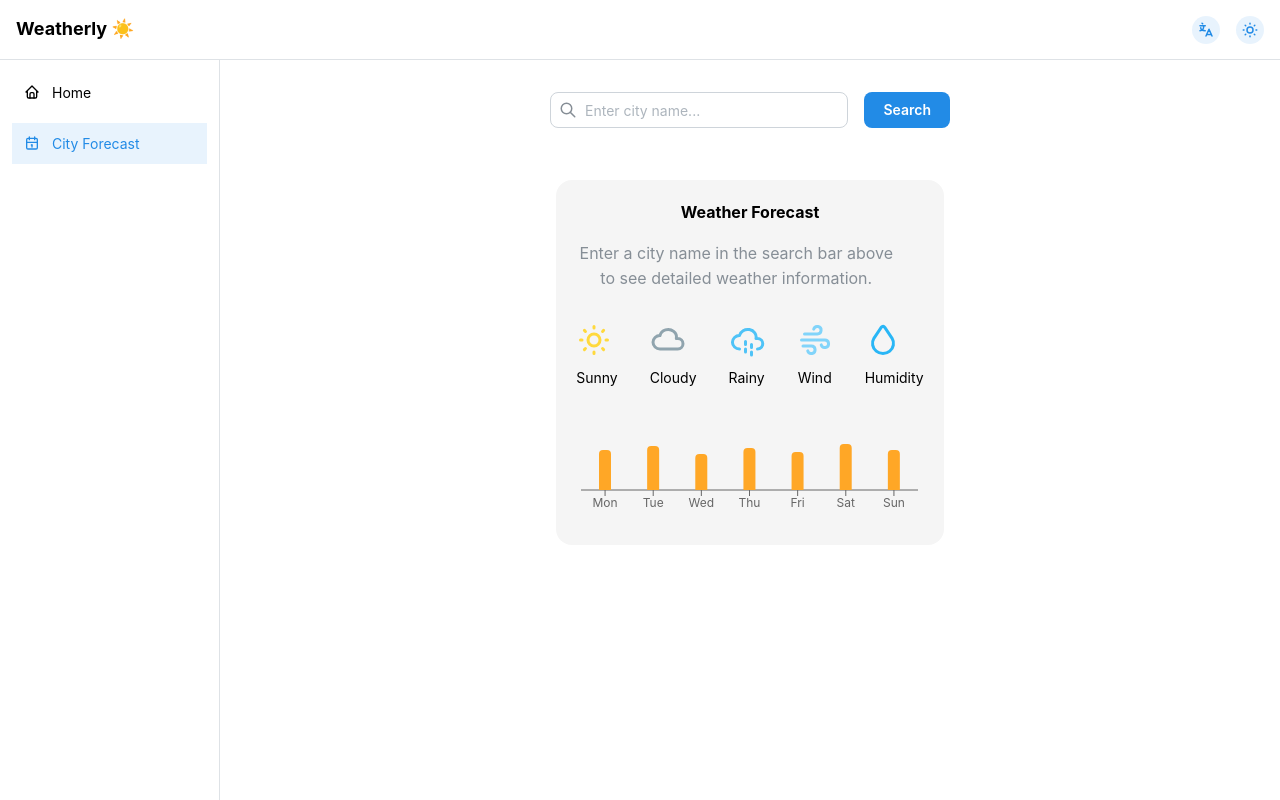
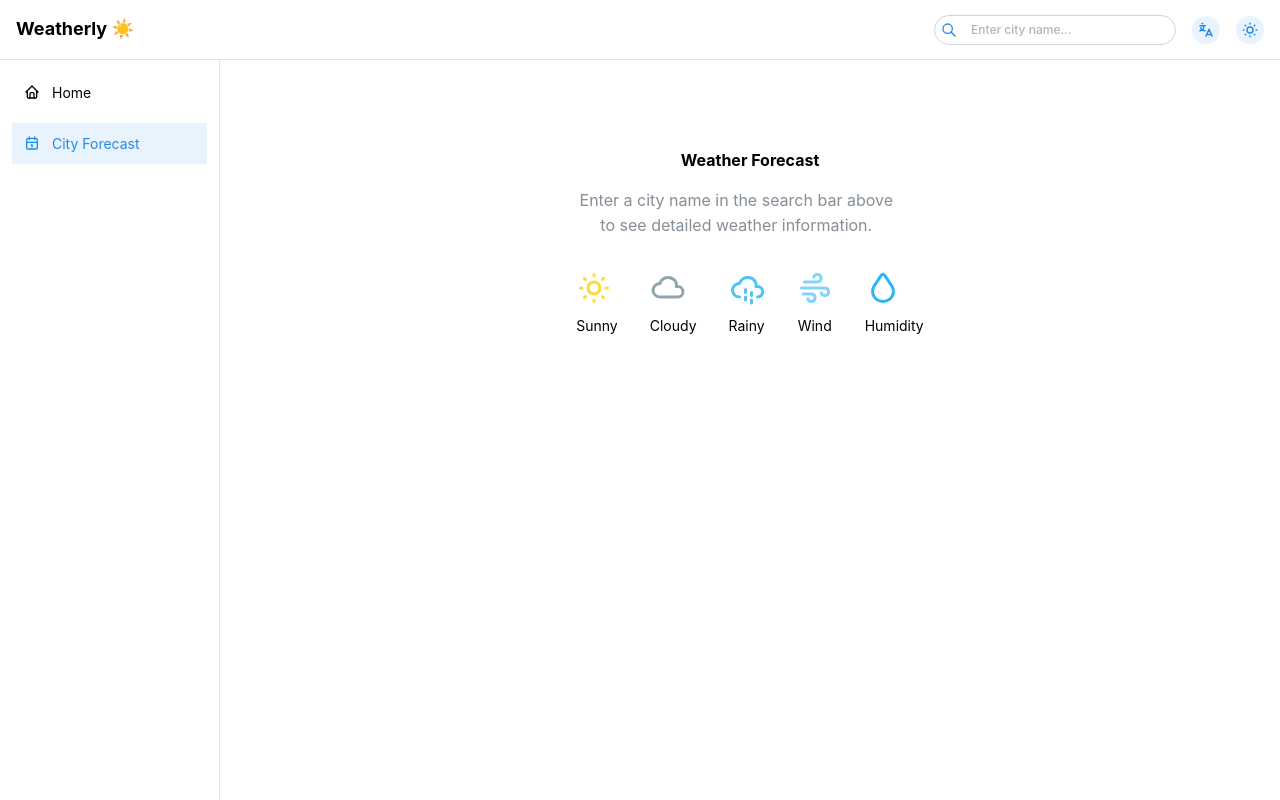
Before and after one commit to kiianskii/weather-project, a React app: page /city in a window 1280 px wide. Built offline with nearby package versions, Linux system fonts and the light colour scheme; the HTML template or start-up script is replaced by a standard one.

Commit message:
modified search

```diff
--- a/src/App.tsx
+++ b/src/App.tsx
@@ -18,7 +18,6 @@ function App() {
           <Routes>
             <Route path="/" element={<HomePage />} />
             <Route path="/city" element={<CityWeather />} />
-            <Route path="/city/:name" element={<CityWeather />} />
           </Routes>
         </AppLayout>
       </BrowserRouter>
--- a/src/api/weatherApi.ts
+++ b/src/api/weatherApi.ts
@@ -23,9 +23,11 @@ export const fetchWeather = async (lat: number, lon: number) => {
         "cloudcover",
         "precipitation_probability",
         "precipitation",
+        "surface_pressure", // 🆕 додано
       ].join(","),
       timezone: "auto",
     },
   });
+
   return response.data;
 };
--- a/src/components/layout/Header.tsx
+++ b/src/components/layout/Header.tsx
@@ -1,5 +1,6 @@
 import { Group, Text, ActionIcon } from "@mantine/core";
-import { IconSun, IconMoon, IconLanguage } from "@tabler/icons-react";
+import { IconSun, IconLanguage } from "@tabler/icons-react";
+import SearchBar from "../widgets/SearchBar";
 
 const Header = () => {
   return (
@@ -9,6 +10,7 @@ const Header = () => {
       </Text>
 
       <Group>
+        <SearchBar />
         <ActionIcon variant="light" radius="xl" aria-label="Change language">
           <IconLanguage size={18} />
         </ActionIcon>
--- a/src/components/utils/WeatherPlaceholder.tsx
+++ b/src/components/utils/WeatherPlaceholder.tsx
@@ -1,38 +1,4 @@
-// import { Card, Stack, Text, Box } from "@mantine/core";
-// import { IconSun, IconCloud, IconCloudRain } from "@tabler/icons-react";
-
-// const WeatherPlaceholder = () => {
-//   return (
-//     <Card
-//       p="xl"
-//       style={{
-//         minHeight: 300,
-//         color: "#333",
-//         display: "flex",
-//         flexDirection: "column",
-//         justifyContent: "center",
-//         alignItems: "center",
-//       }}
-//     >
-//       <Stack align="center" gap="md">
-//         <Box style={{ display: "flex", gap: 16 }}>
-//           <IconSun size={48} color="#FFD93D" />
-//           <IconCloud size={48} color="#90A4AE" />
-//           <IconCloudRain size={48} color="#4FC3F7" />
-//         </Box>
-//         <Text size="xl" fw={700} style={{ textAlign: "center" }}>
-//           Weather is waiting for you!
-//         </Text>
-//         <Text size="sm" color="dimmed" style={{ textAlign: "center" }}>
-//           Enter a city name in the search bar to see the forecast.
-//         </Text>
-//       </Stack>
-//     </Card>
-//   );
-// };
-
-// export default WeatherPlaceholder;
-import { Card, Stack, Text, Box, Group } from "@mantine/core";
+import { Card, Stack, Text, Group } from "@mantine/core";
 import {
   IconSun,
   IconCloud,
@@ -40,31 +6,13 @@ import {
   IconWind,
   IconDroplet,
 } from "@tabler/icons-react";
-import {
-  ResponsiveContainer,
-  BarChart,
-  Bar,
-  XAxis,
-  YAxis,
-  Tooltip,
-} from "recharts";
-
-const placeholderData = [
-  { day: "Mon", temp: 20 },
-  { day: "Tue", temp: 22 },
-  { day: "Wed", temp: 18 },
-  { day: "Thu", temp: 21 },
-  { day: "Fri", temp: 19 },
-  { day: "Sat", temp: 23 },
-  { day: "Sun", temp: 20 },
-];
 
 const WeatherPlaceholder = () => {
   return (
     <Card
       p="xl"
       style={{
-        minHeight: 350,
+        minHeight: 300,
         display: "flex",
         flexDirection: "column",
         justifyContent: "center",
@@ -76,7 +24,7 @@ const WeatherPlaceholder = () => {
         gap="md"
         p="lg"
         style={{
-          background: "#f5f5f5",
+          //   background: "#f5f5f5",
           textAlign: "center",
           borderRadius: "1rem",
         }}
@@ -112,25 +60,6 @@ const WeatherPlaceholder = () => {
             <Text size="sm">Humidity</Text>
           </Stack>
         </Group>
-
-        {/* Міні-графік температур */}
-        <Box
-          style={{ width: "100%", maxWidth: 500, height: 100, marginTop: 20 }}
-        >
-          <ResponsiveContainer width="100%" height="100%">
-            <BarChart data={placeholderData}>
-              <XAxis dataKey="day" tick={{ fontSize: 12 }} />
-              <YAxis hide domain={[0, 30]} />
-              <Tooltip />
-              <Bar
-                dataKey="temp"
-                fill="#FFA726"
-                radius={[4, 4, 0, 0]}
-                barSize={12}
-              />
-            </BarChart>
-          </ResponsiveContainer>
-        </Box>
       </Stack>
     </Card>
   );
--- a/src/components/widgets/SearchBar.tsx
+++ b/src/components/widgets/SearchBar.tsx
@@ -1,36 +1,166 @@
 import { useState } from "react";
-import { TextInput, Button, Group } from "@mantine/core";
-import { IconSearch } from "@tabler/icons-react";
-import { useNavigate, useLocation } from "react-router-dom";
+import {
+  TextInput,
+  ActionIcon,
+  Group,
+  Button,
+  Transition,
+  Flex,
+  Badge,
+  Box,
+} from "@mantine/core";
+import { IconSearch, IconX, IconPencil } from "@tabler/icons-react";
+import { useNavigate } from "react-router-dom";
+import { useWeatherStore } from "../../store/weatherStore";
 
 const SearchBar = () => {
   const [query, setQuery] = useState("");
+  const [editing, setEditing] = useState(false);
   const navigate = useNavigate();
+  const { city, setCity } = useWeatherStore();
 
-  const handleSubmit = (e: React.FormEvent) => {
-    e.preventDefault();
-    const city = query.trim();
-
-    if (city) {
-      navigate(`/city/${city}`);
-
+  const handleSearch = () => {
+    const trimmed = query.trim();
+    if (trimmed) {
+      setCity(trimmed);
+      navigate(`/city`);
       setQuery("");
+      setEditing(false);
     }
   };
 
+  const handleClear = () => setQuery("");
+
+  if (city && !editing) {
+    return (
+      <Box
+        style={{
+          display: "flex",
+          alignItems: "center",
+          gap: 6,
+          maxWidth: 280,
+          border: "1px solid rgba(0,0,0,0.15)",
+          borderRadius: "999px",
+          padding: "4px 8px",
+          background: "rgba(255,255,255,0.7)",
+          backdropFilter: "blur(6px)",
+        }}
+      >
+        <Badge
+          variant="light"
+          radius="xl"
+          size="sm"
+          style={{
+            fontWeight: 600,
+            textTransform: "uppercase",
+            letterSpacing: "0.03em",
+            flexGrow: 1,
+            color: "#333",
+            background: "transparent",
+            border: "none",
+            boxShadow: "none",
+          }}
+        >
+          {city}
+        </Badge>
+
+        <Group gap={4} style={{ flexShrink: 0 }}>
+          <ActionIcon
+            size="sm"
+            radius="xl"
+            color="gray"
+            variant="subtle"
+            onClick={() => setEditing(true)}
+            title="Edit city"
+          >
+            <IconPencil size={12} />
+          </ActionIcon>
+
+          <ActionIcon
+            size="sm"
+            radius="xl"
+            color="gray"
+            variant="subtle"
+            onClick={() => setCity(null)}
+            title="Clear city"
+          >
+            <IconX size={14} />
+          </ActionIcon>
+        </Group>
+      </Box>
+    );
+  }
+
+  // Якщо користувач редагує або ще не ввів місто
   return (
-    <form onSubmit={handleSubmit} style={{ width: "100%", maxWidth: 400 }}>
-      <Group justify="center">
-        <TextInput
-          value={query}
-          onChange={(e) => setQuery(e.currentTarget.value)}
-          placeholder="Enter city name..."
-          leftSection={<IconSearch size={18} />}
-          style={{ flexGrow: 1 }}
-        />
-        <Button type="submit">Search</Button>
-      </Group>
-    </form>
+    <Transition mounted={editing || !city} transition="fade" duration={200}>
+      {(styles) => (
+        <Flex style={{ ...styles, maxWidth: "100%" }} align="center" gap={6}>
+          <TextInput
+            value={query}
+            onChange={(e) => setQuery(e.currentTarget.value)}
+            onKeyDown={(e) => e.key === "Enter" && handleSearch()}
+            placeholder="Enter city name..."
+            size="xs"
+            radius="xl"
+            leftSection={
+              <ActionIcon
+                size="sm"
+                radius="xl"
+                color="blue"
+                variant="subtle"
+                onClick={handleSearch}
+                title="Search"
+              >
+                <IconSearch size={16} />
+              </ActionIcon>
+            }
+            rightSection={
+              query ? (
+                <ActionIcon
+                  size="sm"
+                  radius="xl"
+                  color="gray"
+                  variant="subtle"
+                  onClick={handleClear}
+                  title="Clear"
+                >
+                  <IconX size={14} />
+                </ActionIcon>
+              ) : null
+            }
+            styles={{
+              input: {
+                textAlign: "start",
+                fontWeight: 500,
+                paddingLeft: "2.25rem",
+                paddingRight: query ? "2.25rem" : "0.75rem",
+              },
+            }}
+            style={{
+              width: "100%",
+              maxWidth: 280,
+            }}
+          />
+
+          {city && (
+            <Button
+              variant="subtle"
+              color="gray"
+              size="xs"
+              radius="xl"
+              onClick={() => setEditing(false)}
+              style={{
+                flexShrink: 0,
+                display: "block",
+              }}
+            >
+              Cancel
+            </Button>
+          )}
+        </Flex>
+      )}
+    </Transition>
   );
 };
 
--- a/src/components/widgets/cards/GlobalWeatherCard.tsx
+++ b/src/components/widgets/cards/GlobalWeatherCard.tsx
@@ -9,6 +9,7 @@ import {
   IconGauge,
 } from "@tabler/icons-react";
 import { useNavigate } from "react-router-dom";
+import { useWeatherStore } from "../../../store/weatherStore";
 
 interface WeatherCardProps {
   weather: any;
@@ -63,7 +64,10 @@ const GlobalWeatherCard = ({ weather }: WeatherCardProps) => {
 
   const WeatherIcon = icons[weatherType];
 
-  const handleClick = () => navigate(`/city/${city.toLowerCase()}`);
+  const { setCity } = useWeatherStore();
+  const handleClick = () => {
+    setCity(city.toLowerCase()), navigate(`/city`);
+  };
 
   const weekData: WeekDayData[] = daily.time.map((time: string, i: number) => ({
     date: new Date(time).toLocaleDateString("en-US", { weekday: "short" }),
--- a/src/components/widgets/cards/WeatherCard.tsx
+++ b/src/components/widgets/cards/WeatherCard.tsx
@@ -22,15 +22,11 @@ const WeatherCard = ({ weather }: WeatherCardProps) => {
   const index = hourly.time.indexOf(current_weather.time);
   const humidity = hourly.relative_humidity_2m?.[index] ?? 0;
   const pressure = hourly.surface_pressure?.[index] ?? 0;
-  const clouds = hourly.cloudcover?.[index] ?? 0;
 
-  // Визначаємо тип погоди
   let weatherType: "sunny" | "cloudy" | "rainy" = "sunny";
   if (current_weather.weathercode >= 3 && current_weather.weathercode < 60)
     weatherType = "cloudy";
   else if (current_weather.weathercode >= 60) weatherType = "rainy";
-
-  // Фони для різних погод
   const backgrounds: Record<typeof weatherType, string> = {
     sunny:
       "https://images.unsplash.com/photo-1615286628718-4a4c8924d0eb?ixlib=rb-4.1.0&ixid=M3wxMjA3fDB8MHxwaG90by1wYWdlfHx8fGVufDB8fHx8fA%3D%3D&auto=format&fit=crop&q=80&w=1740",
--- a/src/pages/CityWeather.tsx
+++ b/src/pages/CityWeather.tsx
@@ -1,11 +1,8 @@
 import { useEffect } from "react";
-import { useParams } from "react-router-dom";
 import { Stack, Text, Group, Grid, Card, Flex } from "@mantine/core";
-import SearchBar from "../components/widgets/SearchBar";
 import WeatherCard from "../components/widgets/cards/WeatherCard";
 import HourlyForecast from "../components/widgets/HourlyForecast";
 import WeeklyForecast from "../components/widgets/WeeklyForecast";
-
 import {
   IconWind,
   IconDroplet,
@@ -17,35 +14,47 @@ import { useWeatherStore } from "../store/weatherStore";
 import WeatherPlaceholder from "../components/utils/WeatherPlaceholder";
 
 const CityWeather = () => {
-  const { name } = useParams<{ name?: string }>();
-  const { weather, loading, error, fetchWeatherData } = useWeatherStore();
+  const { weather, loading, error, fetchWeatherData, city } = useWeatherStore();
 
   useEffect(() => {
-    if (name) {
-      fetchWeatherData(name);
+    if (city) {
+      fetchWeatherData(city);
     }
-  }, [name, fetchWeatherData]);
+  }, [city, fetchWeatherData]);
 
-  if (!name) {
+  if (!city) {
     return (
       <Stack gap="lg" style={{ padding: "1rem", width: "100%" }}>
-        <Flex justify="center">
-          <SearchBar />
-        </Flex>
-        {/* <Text ta="center" c="dimmed">
-          Enter a city name to view its weather forecast
-        </Text> */}
         <WeatherPlaceholder />
       </Stack>
     );
   }
 
+  if (!weather) return null;
+
+  const getClosestHourIndex = (times: string[], currentTime: string) => {
+    const target = new Date(currentTime).getTime();
+    let closestIndex = 0;
+    let smallestDiff = Infinity;
+
+    times.forEach((t, i) => {
+      const diff = Math.abs(new Date(t).getTime() - target);
+      if (diff < smallestDiff) {
+        smallestDiff = diff;
+        closestIndex = i;
+      }
+    });
+
+    return closestIndex;
+  };
+
+  const closestIndex = getClosestHourIndex(
+    weather.hourly.time,
+    weather.current_weather.time
+  );
+
   return (
     <Stack gap="lg" style={{ padding: "1rem", width: "100%" }}>
-      <Flex justify="center">
-        <SearchBar />
-      </Flex>
-
       {loading && <Text ta="center">Loading...</Text>}
       {error && (
         <Text c="red" ta="center">
@@ -53,7 +62,7 @@ const CityWeather = () => {
         </Text>
       )}
 
-      {weather && (
+      {!loading && (
         <>
           <Flex align="flex-start" gap="xl" style={{ width: "100%" }}>
             <WeatherCard weather={weather} />
@@ -82,11 +91,7 @@ const CityWeather = () => {
                   <Stack gap={2}>
                     <Text size="sm">Humidity</Text>
                     <Text fw={600}>
-                      {weather.hourly.relative_humidity_2m?.[
-                        weather.hourly.time.indexOf(
-                          weather.current_weather.time
-                        )
-                      ] ?? 0}
+                      {weather.hourly.relative_humidity_2m?.[closestIndex] ?? 0}
                       %
                     </Text>
                   </Stack>
@@ -101,12 +106,11 @@ const CityWeather = () => {
                   <Stack gap={2}>
                     <Text size="sm">Pressure</Text>
                     <Text fw={600}>
-                      {weather.hourly.surface_pressure?.[
-                        weather.hourly.time.indexOf(
-                          weather.current_weather.time
-                        )
-                      ] ?? 0}{" "}
-                      hPa
+                      {weather.hourly.surface_pressure?.[closestIndex]
+                        ? `${weather.hourly.surface_pressure[
+                            closestIndex
+                          ].toFixed(0)} hPa`
+                        : "—"}
                     </Text>
                   </Stack>
                 </Group>
@@ -116,9 +120,8 @@ const CityWeather = () => {
             <Grid.Col span={3}>
               <Card shadow="sm" p="md" radius="md">
                 <Group>
-                  {weather.hourly.precipitation?.[
-                    weather.hourly.time.indexOf(weather.current_weather.time)
-                  ] > 0 ? (
+                  {weather.hourly.precipitation_probability?.[closestIndex] >
+                  30 ? (
                     <IconCloudRain />
                   ) : (
                     <IconSun />
@@ -126,12 +129,10 @@ const CityWeather = () => {
                   <Stack gap={2}>
                     <Text size="sm">Precipitation</Text>
                     <Text fw={600}>
-                      {weather.hourly.precipitation?.[
-                        weather.hourly.time.indexOf(
-                          weather.current_weather.time
-                        )
-                      ]?.toFixed(1) ?? 0}{" "}
-                      mm
+                      {weather.hourly.precipitation_probability?.[
+                        closestIndex
+                      ] ?? 0}
+                      %
                     </Text>
                   </Stack>
                 </Group>
--- a/src/pages/HomePage.tsx
+++ b/src/pages/HomePage.tsx
@@ -1,11 +1,10 @@
 import { Stack } from "@mantine/core";
-import SearchBar from "../components/widgets/SearchBar";
+
 import GlobalWeatherOverview from "../components/widgets/GlobalWeatherOverview";
 
 const HomePage = () => {
   return (
     <Stack gap="lg" align="center" p="md" style={{ width: "100%" }}>
-      <SearchBar />
       <GlobalWeatherOverview />
     </Stack>
   );
--- a/src/store/weatherStore.ts
+++ b/src/store/weatherStore.ts
@@ -14,14 +14,17 @@ interface WeatherStore {
   weather: WeatherData | null;
   loading: boolean;
   error: string | null;
+  city: string | null;
   fetchWeatherData: (city: string) => Promise<void>;
   clearWeather: () => void;
+  setCity: (city: string | null) => void;
 }
 
 export const useWeatherStore = create<WeatherStore>((set) => ({
   weather: null,
   loading: false,
   error: null,
+  city: null,
 
   fetchWeatherData: async (city: string) => {
     try {
@@ -54,6 +57,6 @@ export const useWeatherStore = create<WeatherStore>((set) => ({
       });
     }
   },
-
+  setCity: (city: string | null) => set({ city: city }),
   clearWeather: () => set({ weather: null, error: null }),
 }));
```
Also changed, not shown: src/components/widgets/HourlyForecast.tsx (+11 -12 lines).
